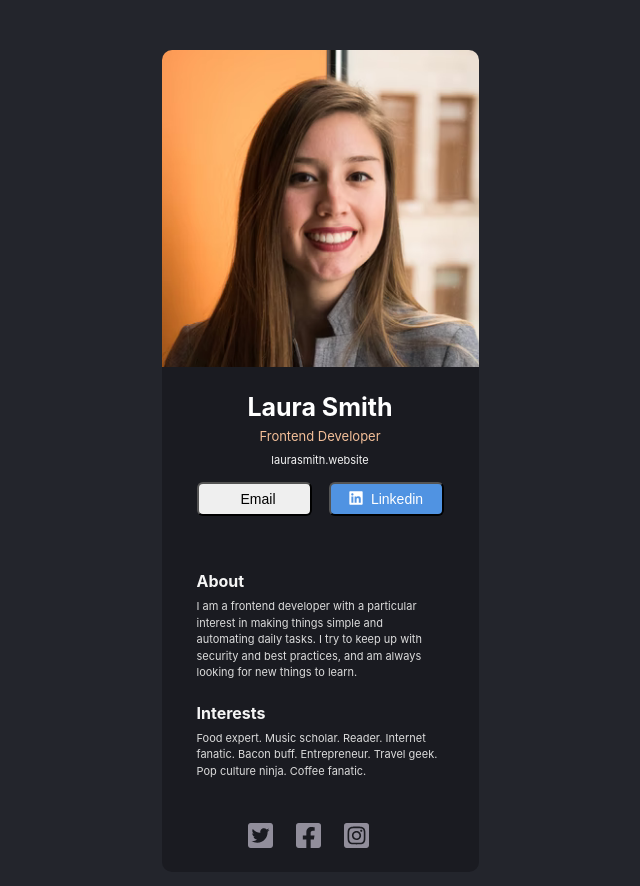
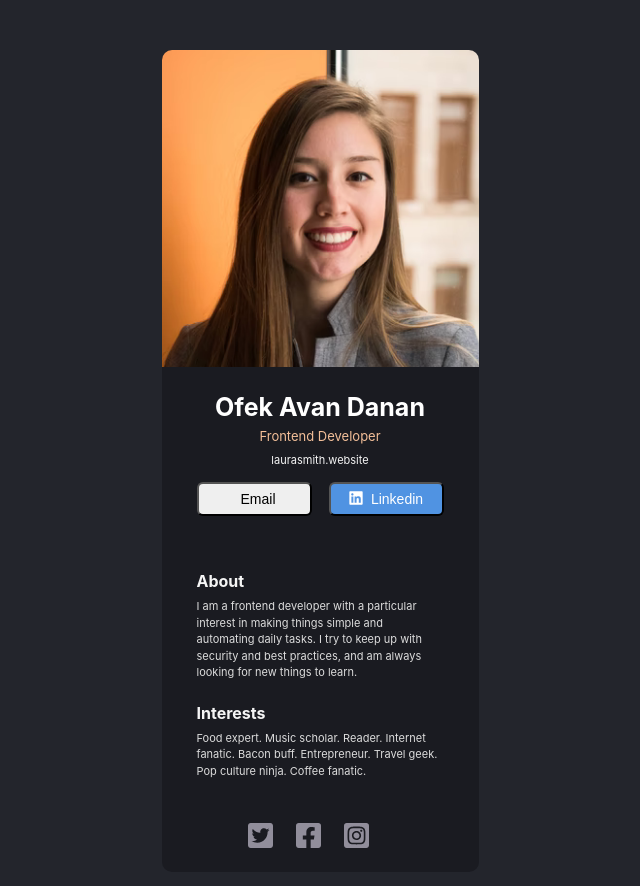
Before and after one commit to OfekAvanDanan/SoloProject-1, a React (Create React App) app: page / in a window 1280 px wide. Shown: the top 886 px of the page, without its empty margins (320-960 px from the left). Built offline with nearby package versions, Linux system fonts and the light colour scheme; no server answers.

Commit message:
Update userProfile.js

```diff
--- a/src/userProfile.js
+++ b/src/userProfile.js
@@ -1,5 +1,5 @@
 export const userProfile = {
-    name: "Laura Smith",
+    name: "Ofek Avan Danan",
     proffesion: "Frontend Developer",
     profilePicturePath:  ".images/profilePicture.png",
     websiteAdress: "laurasmith.website",
```
